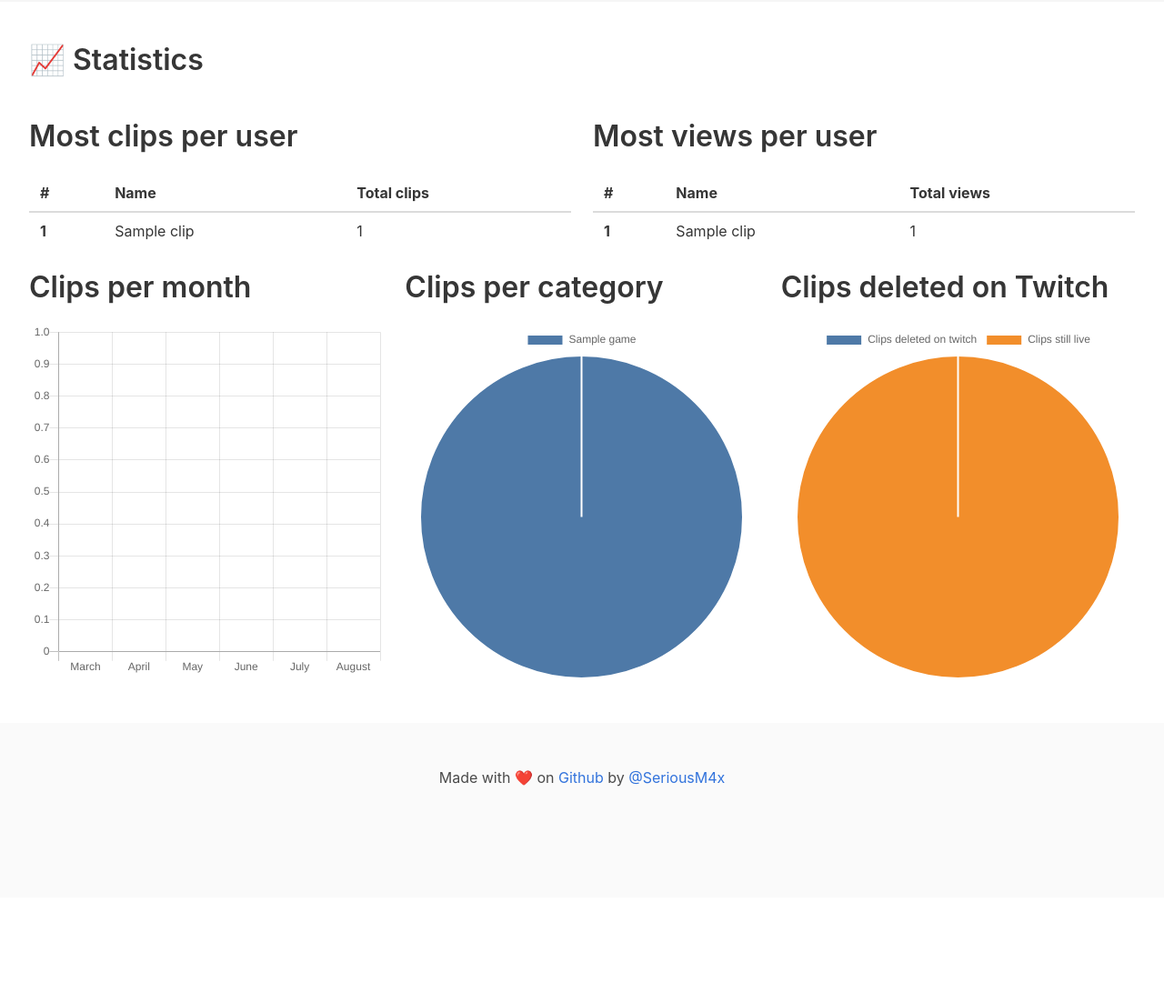
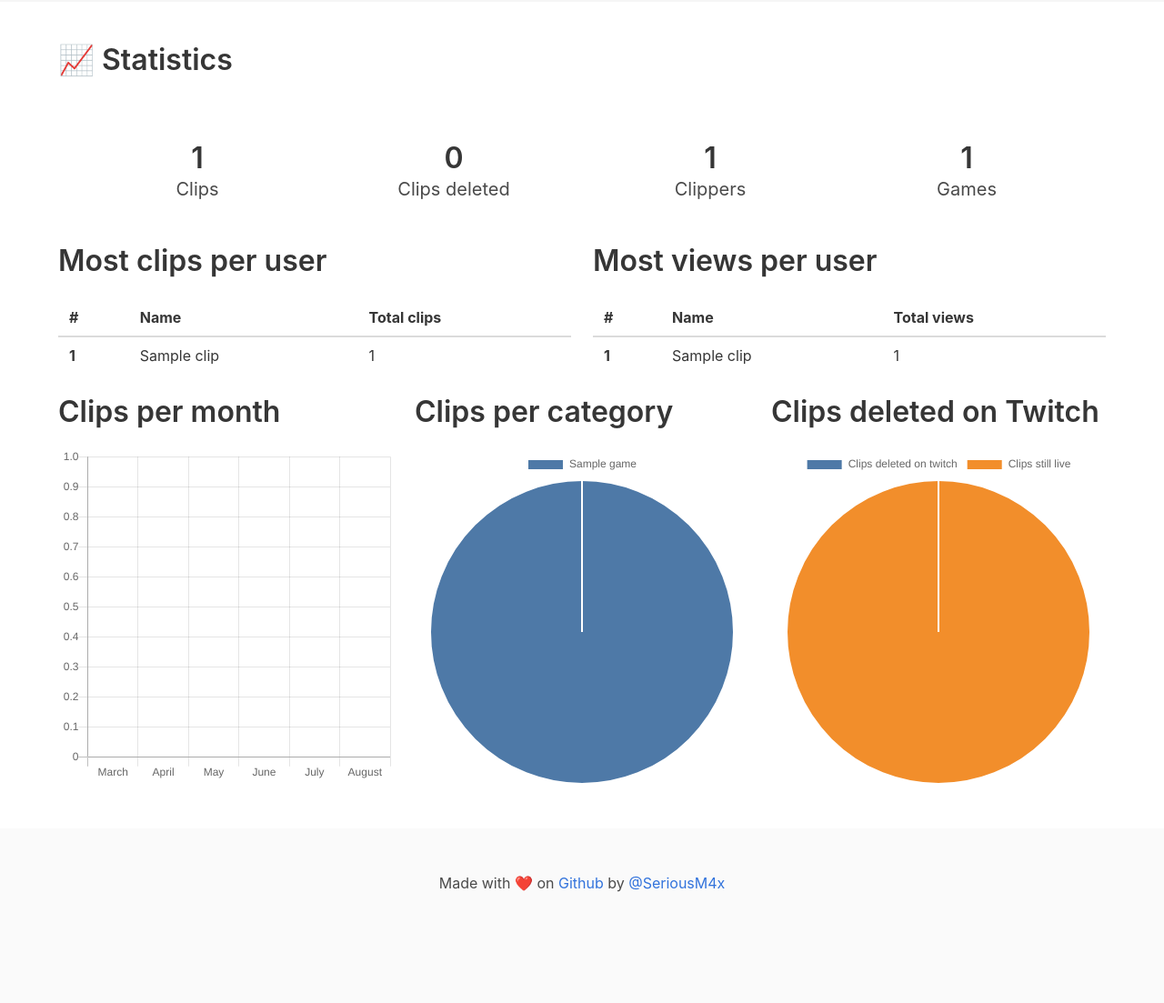
Before and after one commit to seriousm4x/twitch-clip-archive, a Django app: page /stats/ in a window 1280 px wide. Shown: the part 88-1191 px from the top of the page at 91% size. Before the commit the page ends 953 px from the top, so only its background shows below. Run offline with Django 3.2, Linux system fonts and the light colour scheme; tables that the repository leaves empty hold one stand-in row (values such as "Sample post").

Commit message:
ui improvements

```diff
--- a/clips/templates/clips/stats.html
+++ b/clips/templates/clips/stats.html
@@ -10,10 +10,48 @@
 
     {% include "clips/navbar.html" %}
 
-    <div class="container is-fluid">
-        <h1 class="title is-spaced my-6">
+    <div class="container">
+        <h1 class="title is-spaced mt-6">
             {{ headline }}
         </h1>
+        <section class="hero">
+            <div class="hero-body">
+                <div class="columns is-multiline has-text-centered">
+                    <div class="column">
+                        <p class="title">
+                            {{ total_clip_count|intcomma }}
+                        </p>
+                        <p class="subtitle">
+                            Clips
+                        </p>
+                    </div>
+                    <div class="column">
+                        <p class="title">
+                            {{ total_clips_deleted|intcomma }}
+                        </p>
+                        <p class="subtitle">
+                            Clips deleted
+                        </p>
+                    </div>
+                    <div class="column">
+                        <p class="title">
+                            {{ total_clippers_count|intcomma }}
+                        </p>
+                        <p class="subtitle">
+                            Clippers
+                        </p>
+                    </div>
+                    <div class="column">
+                        <p class="title">
+                            {{ total_game_count|intcomma }}
+                        </p>
+                        <p class="subtitle">
+                            Games
+                        </p>
+                    </div>
+                </div>
+            </div>
+        </section>
         <div class="columns">
             <div class="column">
                 <h2 class="title">Most clips per user</h2>
--- a/clips/utils.py
+++ b/clips/utils.py
@@ -11,6 +11,8 @@ def matchGameToClip(cliplist):
         else:
             cliplist.game_title = Game.objects.filter(
                 game_id=cliplist.game_id).get().name
+            cliplist.game_thumb = Game.objects.filter(
+                game_id=cliplist.game_id).get().box_art_url
     else:
         for clip in cliplist:
             if clip.game_id == None:
@@ -18,3 +20,5 @@ def matchGameToClip(cliplist):
             else:
                 clip.game_title = Game.objects.filter(
                     game_id=clip.game_id).get().name
+                clip.game_thumb = Game.objects.filter(
+                game_id=clip.game_id).get().box_art_url
--- a/clips/views.py
+++ b/clips/views.py
@@ -284,6 +284,10 @@ def statistics(request):
     }
 
     context = {
+        "total_clip_count": Clip.objects.all().count(),
+        "total_clips_deleted": Clip.objects.filter(deleted_on_twitch=True).distinct().count(),
+        "total_clippers_count": Clip.objects.all().values("creator_id").distinct().count(),
+        "total_game_count": Game.objects.all().count(),
         "broadcaster_name": broadcaster_name,
         "headline": globalConf().headline_stats,
         "games": games,
```
Also changed, not shown: clips/templates/clips/clip.html (+29 -21 lines).
